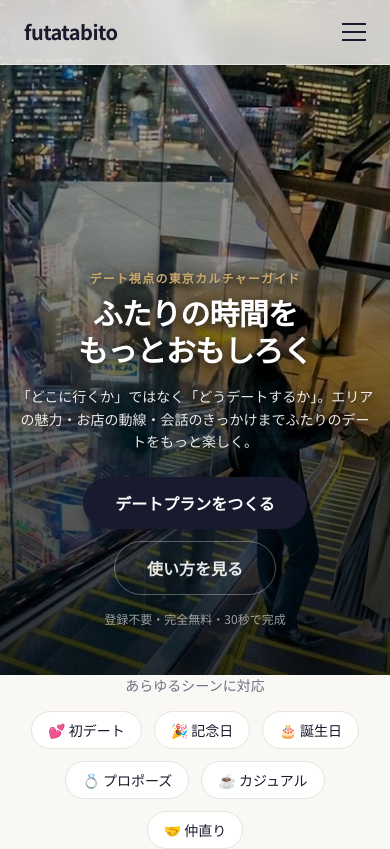
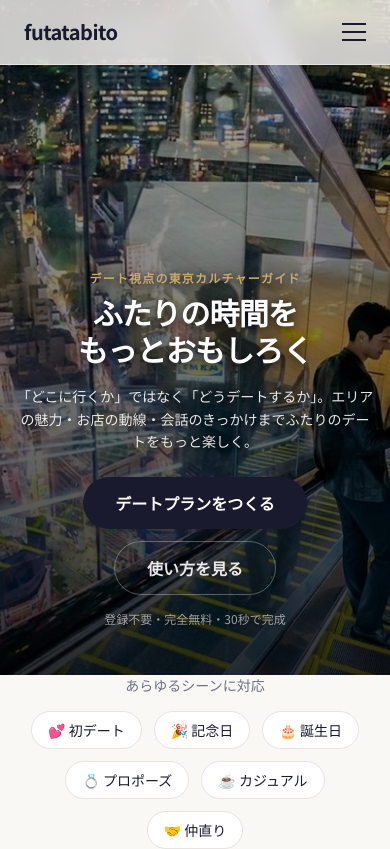
Before and after one commit to createriumstudio-cpu/nightchill, a Next.js app: page / in a window 390 px wide. Shown: the top 849 px of the page. Built offline with nearby package versions, Linux system fonts and the light colour scheme; no server answers.

Commit message:
fix: ヒーロー画像のスマホ表示位置を左に微調整
object-[75%_80%] → object-[60%_80%] に変更し、スマホでの女性の切れを改善

https://claude.ai/code/session_01LSgFJNscrkiZi6H3qNYWh3

```diff
--- a/src/app/en/page.tsx
+++ b/src/app/en/page.tsx
@@ -50,7 +50,7 @@ export default async function EnglishHomePage() {
               src="/images/shibuya-sky-date-hero.png"
               alt="Tokyo date scene"
               fill
-              className="object-cover scale-110 object-[75%_80%] md:object-center"
+              className="object-cover scale-110 object-[60%_80%] md:object-center"
               sizes="100vw"
               priority
             />
--- a/src/app/page.tsx
+++ b/src/app/page.tsx
@@ -97,7 +97,7 @@ export default function Home() {
               src="/images/shibuya-sky-date-hero.png"
               alt="東京デートシーン"
               fill
-              className="object-cover scale-110 object-[75%_80%] md:object-center"
+              className="object-cover scale-110 object-[60%_80%] md:object-center"
               sizes="100vw"
               priority
             />
```
